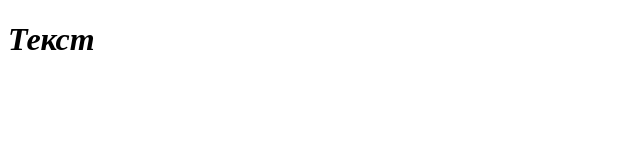
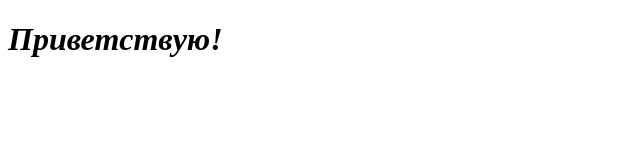
Before and after one commit to kuznetsovakristi/my-project, a plain HTML site: page index.html in a window 1280 px wide. Shown: the whole page, without its empty margins (0-640 px from the left). Drawn offline with Linux system fonts and the light colour scheme.

Commit message:
Тест на внесение правок

```diff
--- a/index.html
+++ b/index.html
@@ -8,6 +8,6 @@
 </head>
 <body>
   <h1>
-    <i>Текст</i>
+    <i>Приветствую!</i>
   </h1>
 </body>
```
